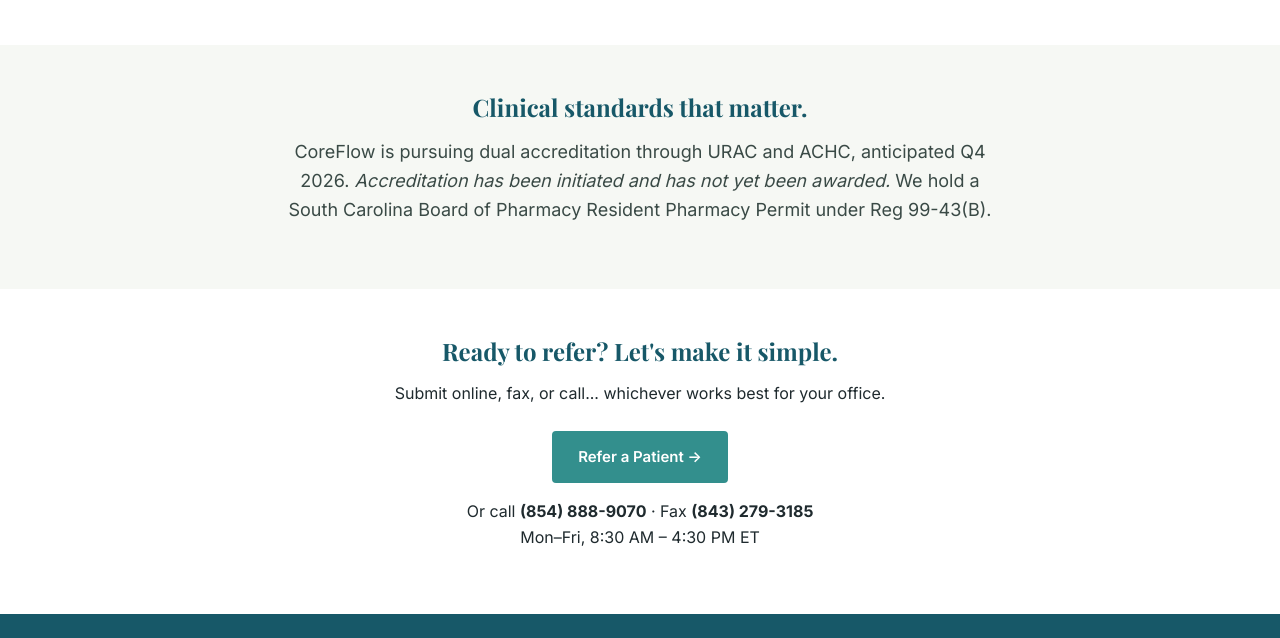
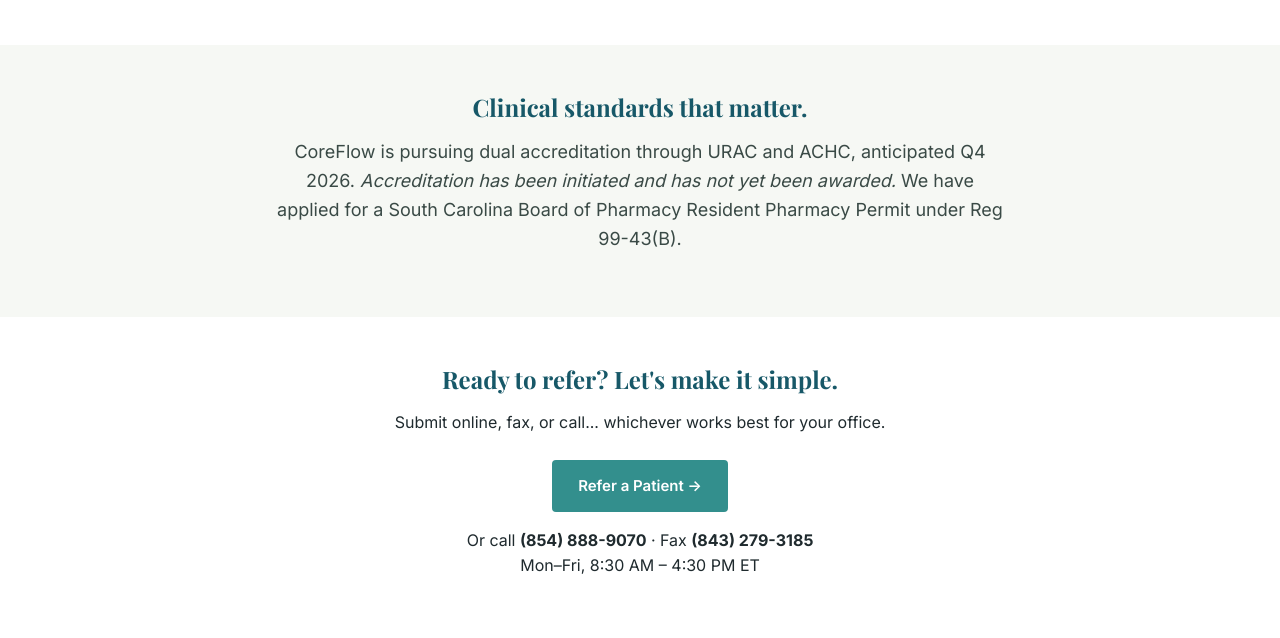
Before and after one commit to uplift-john/coreflowrx, an Eleventy site: page index.njk in a window 1280 px wide. Shown: the part 2920-3558 px from the top of the page. Built offline with nearby package versions, Linux system fonts and the light colour scheme; Eleventy itself is replaced by a stand-in of ours; files that its build step writes are made by us from their sources.

Commit message:
Update index.njk

```diff
--- a/index.njk
+++ b/index.njk
@@ -105,7 +105,7 @@
 <section class="section section--soft">
  <div class="container container--narrow">
  <h2 class="section-title text-center">Clinical standards that matter.</h2>
- <p class="lead text-center">CoreFlow is pursuing dual accreditation through URAC and ACHC, anticipated Q4 2026. <em>Accreditation has been initiated and has not yet been awarded.</em> We hold a South Carolina Board of Pharmacy Resident Pharmacy Permit under Reg 99-43(B).</p>
+ <p class="lead text-center">CoreFlow is pursuing dual accreditation through URAC and ACHC, anticipated Q4 2026. <em>Accreditation has been initiated and has not yet been awarded.</em> We have applied for a South Carolina Board of Pharmacy Resident Pharmacy Permit under Reg 99-43(B).</p>
  </div>
 </section>
 
```
